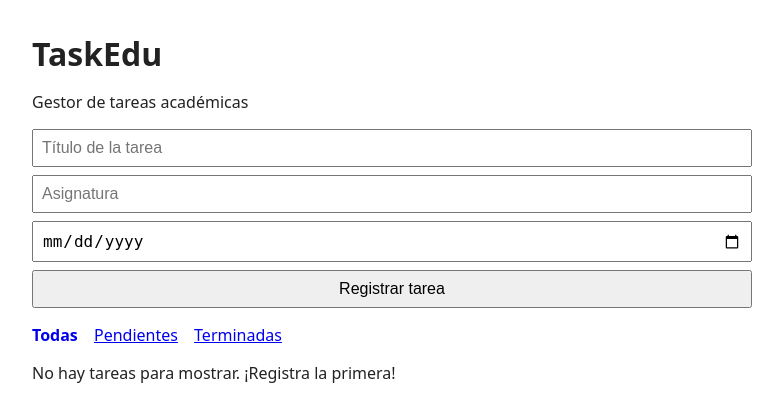
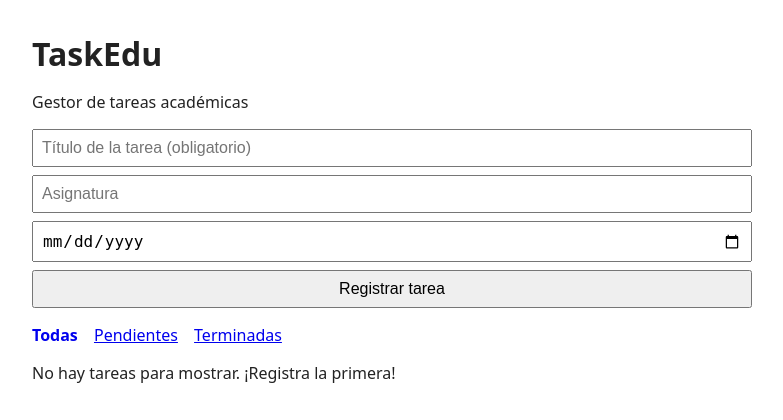
Before and after one commit to amendezc2-png/TaskEdu, a Flask app: page / in a window 1280 px wide. Shown: the top 420 px of the page, without its empty margins (248-1031 px from the left). Run offline with Flask 3, Linux system fonts and the light colour scheme.

Commit message:
HU-01: indicar que el título es obligatorio

```diff
--- a/taskedu/templates/index.html
+++ b/taskedu/templates/index.html
@@ -31,7 +31,7 @@
   {% endwith %}
 
   <form class="registro" method="post" action="{{ url_for('registrar') }}">
-    <input name="titulo" placeholder="Título de la tarea">
+    <input name="titulo" placeholder="Título de la tarea (obligatorio)">
     <input name="asignatura" placeholder="Asignatura">
     <input name="fecha" type="date">
     <button type="submit">Registrar tarea</button>
```
